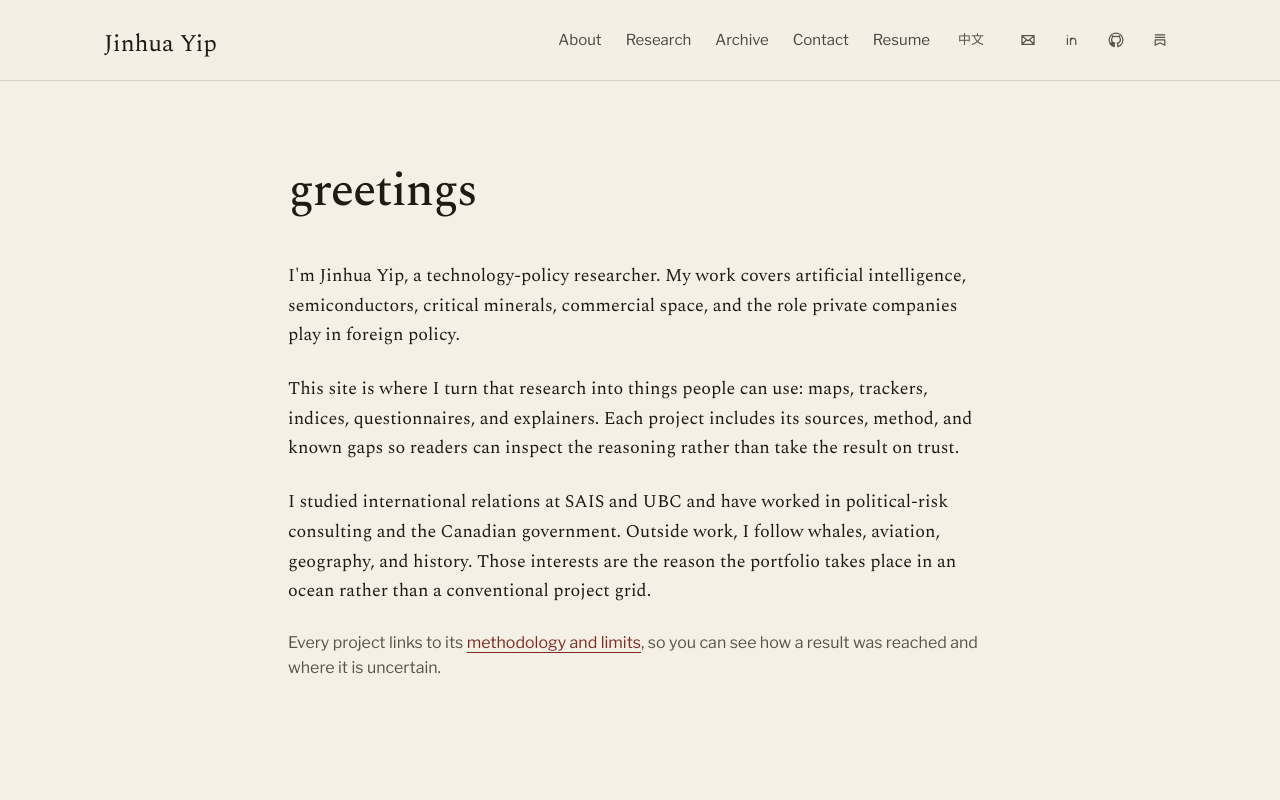
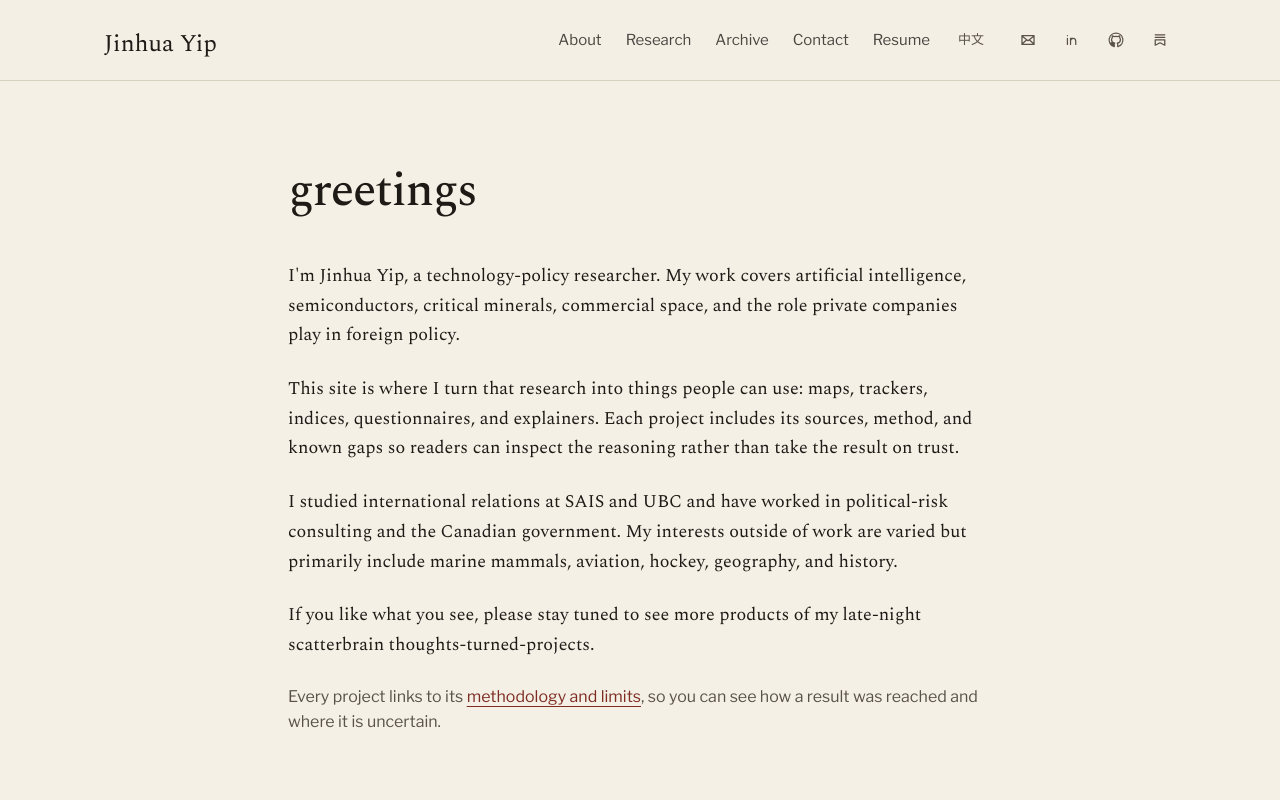
Before and after one commit to yippy141/Jinhua-portfolio, a Next.js app: page /en/about in a window 1280 px wide. Shown: the top 800 px of the page. Built offline with nearby package versions, Linux system fonts and the light colour scheme.

Commit message:
Update About page copy
Refresh the personal-interests and closing lines on the English About page.

```diff
--- a/data/i18n/en.ts
+++ b/data/i18n/en.ts
@@ -56,7 +56,8 @@ export const enContent = {
       body: [
         "I'm Jinhua Yip, a technology-policy researcher. My work covers artificial intelligence, semiconductors, critical minerals, commercial space, and the role private companies play in foreign policy.",
         "This site is where I turn that research into things people can use: maps, trackers, indices, questionnaires, and explainers. Each project includes its sources, method, and known gaps so readers can inspect the reasoning rather than take the result on trust.",
-        "I studied international relations at SAIS and UBC and have worked in political-risk consulting and the Canadian government. Outside work, I follow whales, aviation, geography, and history. Those interests are the reason the portfolio takes place in an ocean rather than a conventional project grid.",
+        "I studied international relations at SAIS and UBC and have worked in political-risk consulting and the Canadian government. My interests outside of work are varied but primarily include marine mammals, aviation, hockey, geography, and history.",
+        "If you like what you see, please stay tuned to see more products of my late-night scatterbrain thoughts-turned-projects.",
       ],
       methodologySentence:
         "Every project links to its methodology and limits, so you can see how a result was reached and where it is uncertain.",
```
